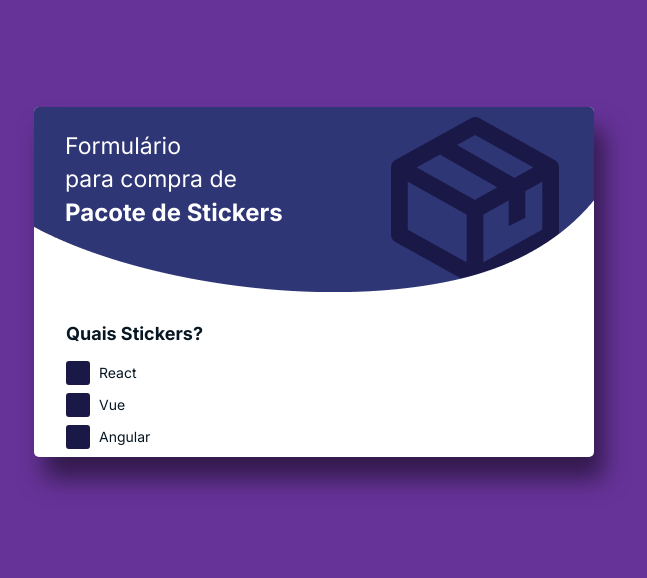
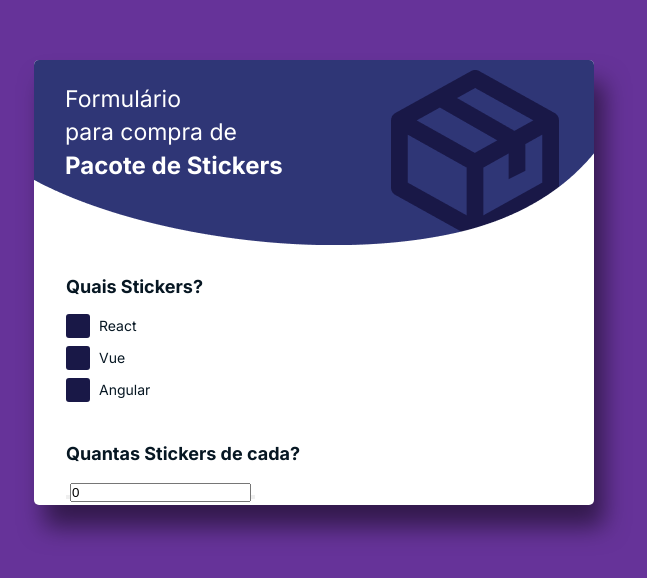
Before and after one commit to Gabriel-Souza2/Form-Pacote-de-stickers, a React (Vite) app: page / in a window 1280 px wide. Shown: the part 118-696 px from the top of the page, without its empty margins (326-973 px from the left). Built offline with nearby package versions, Linux system fonts and the light colour scheme.

Commit message:
💄 (common styles): criando common styles

```diff
--- a/src/components/AmountStickers/styles.ts
+++ b/src/components/AmountStickers/styles.ts
@@ -1,3 +1,4 @@
 import styled from 'styled-components'
+import { FieldContainer } from '../../styles/commonStyles'
 
-export const AmountStickersContainer = styled.fieldset``
+export const AmountStickersContainer = styled(FieldContainer)``
--- a/src/components/Checkboxes/styles.ts
+++ b/src/components/Checkboxes/styles.ts
@@ -1,17 +1,7 @@
 import styled from 'styled-components'
+import { FieldContainer } from '../../styles/commonStyles'
 
-export const CheckboxesContaier = styled.fieldset`
-  border: none;
-  padding: 0 3.2rem;
-
-  legend {
-    font-size: 1.8rem;
-    font-weight: bold;
-    color: ${({ theme }) => theme['pine-green']};
-    margin-bottom: 1.5rem;
-    cursor: pointer;
-  }
-
+export const CheckboxesContaier = styled(FieldContainer)`
   .checkbox-wrapper {
     display: flex;
     align-items: center;
--- a/src/page/Home.tsx
+++ b/src/page/Home.tsx
@@ -1,4 +1,5 @@
 import { useState } from 'react'
+import { AmountStickers } from '../components/AmountStickers'
 import { Checkboxes, checkboxesType } from '../components/Checkboxes'
 import { FormStickers, HomeContainer } from './styles'
 
@@ -35,6 +36,7 @@ export function Home() {
         <main>
           <FormStickers>
             <Checkboxes onCheckedCheckboxes={handleCheckedBoxes} />
+            <AmountStickers />
           </FormStickers>
         </main>
       </div>
--- a/src/page/styles.ts
+++ b/src/page/styles.ts
@@ -47,4 +47,7 @@ export const HomeContainer = styled.div`
 
 export const FormStickers = styled.form`
   margin-top: 3rem;
+  display: flex;
+  flex-direction: column;
+  gap: 3.2rem;
 `
--- /dev/null
+++ b/src/styles/commonStyles.ts
@@ -0,0 +1,14 @@
+import styled from 'styled-components'
+
+export const FieldContainer = styled.fieldset`
+  border: none;
+  padding: 0 3.2rem;
+
+  legend {
+    font-size: 1.8rem;
+    font-weight: bold;
+    color: ${({ theme }) => theme['pine-green']};
+    margin-bottom: 1.5rem;
+    cursor: pointer;
+  }
+`
--- a/src/styles/global.ts
+++ b/src/styles/global.ts
@@ -32,6 +32,4 @@ export const GlobalStyle = createGlobalStyle`
         outline: 0;
         box-shadow: none;
     }
-
-
 `
```
